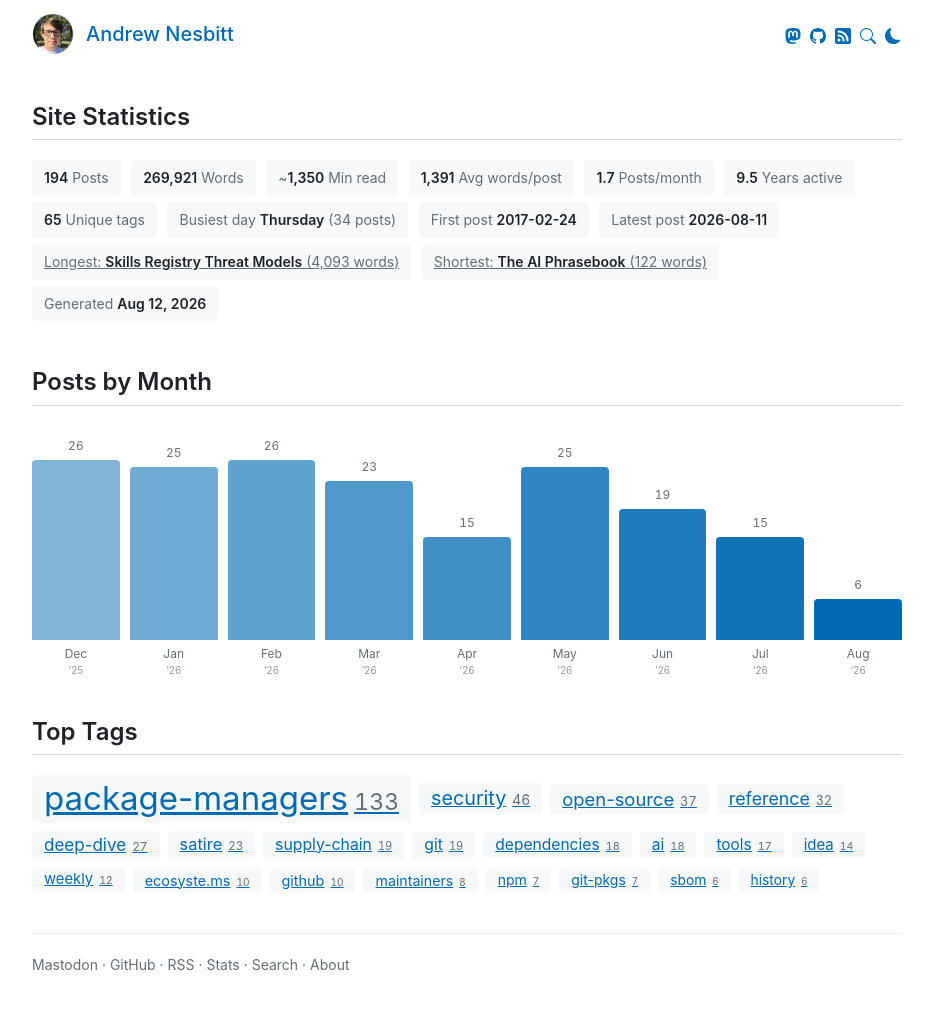
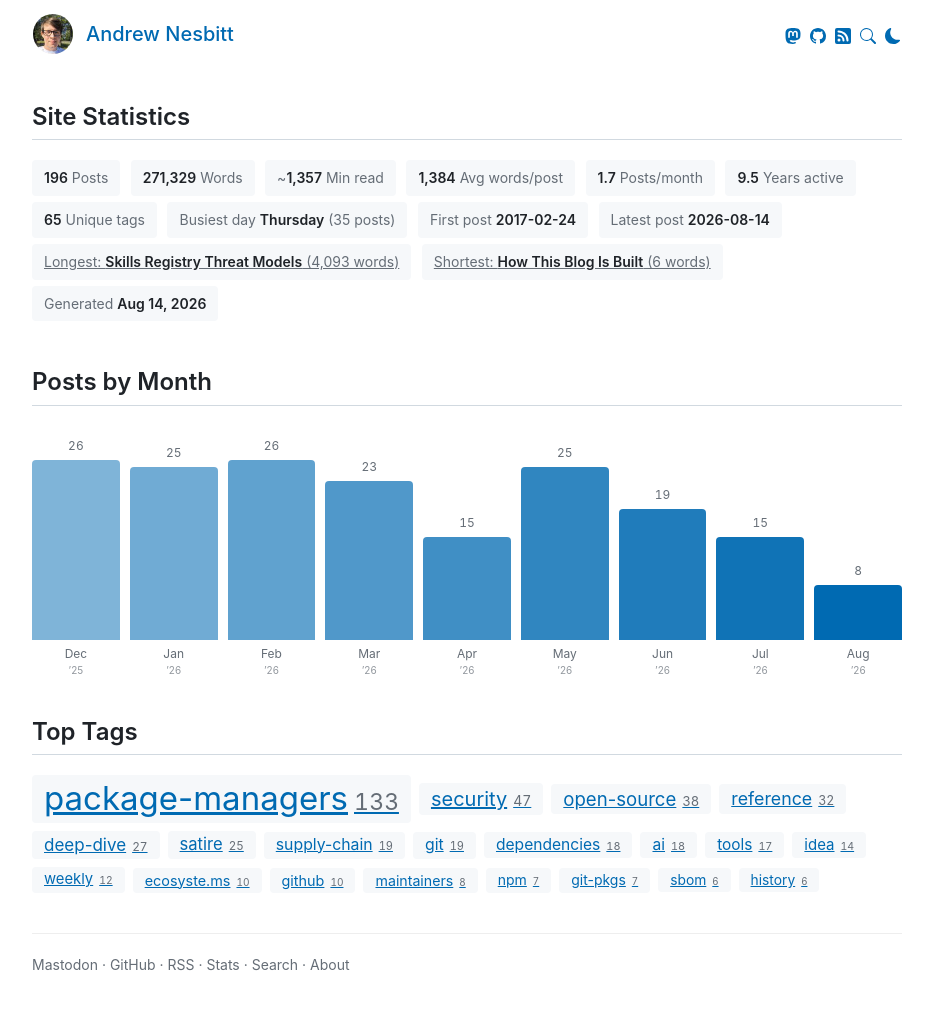
Before and after one commit to andrew/nesbitt.io, a Jekyll site: the page built from stats.html, in a window 1280 px wide, cut to the strip 106-1171 px from the top of the page. Shown: the top 1010 px of the strip, without its empty margins (173-1106 px from the left). Built offline with Jekyll 4.4.1, drawn with Linux system fonts in a browser that asks for light colours; comment, search, counter and statistics services are not loaded.

```diff
--- a/_data/stats.json
+++ b/_data/stats.json
@@ -1,18 +1,18 @@
 {
-  "generated_at": "2026-08-12T07:55:02Z",
-  "total_posts": 194,
-  "total_words": 269921,
-  "reading_minutes": 1350,
-  "average_words": 1391,
+  "generated_at": "2026-08-14T18:30:50Z",
+  "total_posts": 196,
+  "total_words": 271329,
+  "reading_minutes": 1357,
+  "average_words": 1384,
   "longest_post": {
     "title": "Skills Registry Threat Models",
     "url": "/2026/06/03/skills-registry-threat-models.html",
     "words": 4093
   },
   "shortest_post": {
-    "title": "The AI Phrasebook",
-    "url": "/2026/07/31/the-ai-phrasebook.html",
-    "words": 122
+    "title": "How This Blog Is Built",
+    "url": "/2026/08/14/how-this-blog-is-built.html",
+    "words": 6
   },
   "first_post": {
     "title": "Exploring Unseen Open Source Infrastructure",
@@ -20,16 +20,16 @@
     "date": "2017-02-24"
   },
   "last_post": {
-    "title": "Shared Code Between Package Managers",
-    "url": "/2026/08/11/package-manager-library-reuse.html",
-    "date": "2026-08-11"
+    "title": "How This Blog Is Built",
+    "url": "/2026/08/14/how-this-blog-is-built.html",
+    "date": "2026-08-14"
   },
   "years_active": 9.5,
   "posts_per_month": 1.7,
   "posts_by_year": [
     {
       "year": 2026,
-      "count": 154
+      "count": 156
     },
     {
       "year": 2025,
@@ -55,7 +55,7 @@
   "posts_by_month": [
     {
       "month": "2026-08",
-      "count": 6
+      "count": 8
     },
     {
       "month": "2026-07",
@@ -119,8 +119,8 @@
     "monday": 26,
     "tuesday": 30,
     "wednesday": 23,
-    "thursday": 34,
-    "friday": 33,
+    "thursday": 35,
+    "friday": 34,
     "saturday": 30
   },
   "tags": [
@@ -130,11 +130,11 @@
     },
     {
       "name": "security",
-      "count": 46
+      "count": 47
     },
     {
       "name": "open-source",
-      "count": 37
+      "count": 38
     },
     {
       "name": "reference",
@@ -146,7 +146,7 @@
     },
     {
       "name": "satire",
-      "count": 23
+      "count": 25
     },
     {
       "name": "supply-chain",
```
Also changed, not shown: _twipm/Gemfile.lock.
